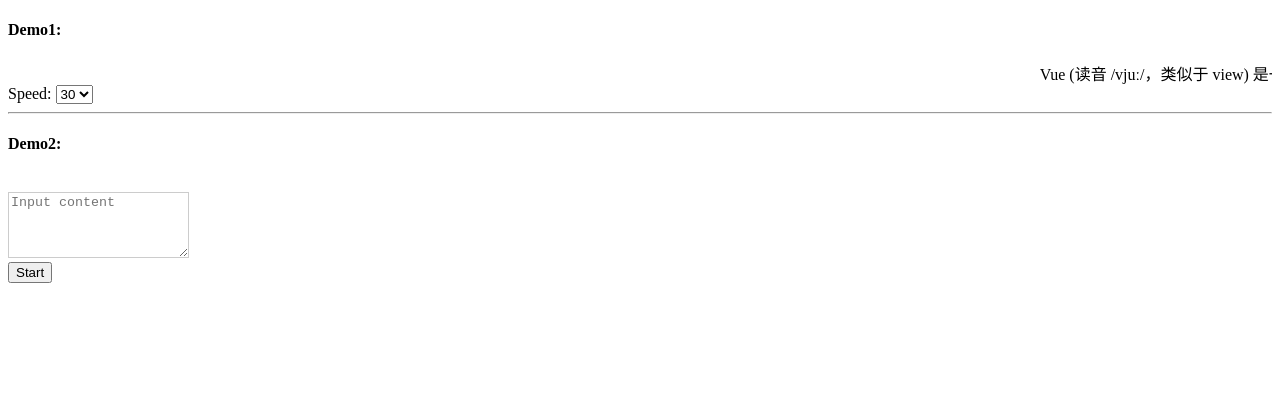
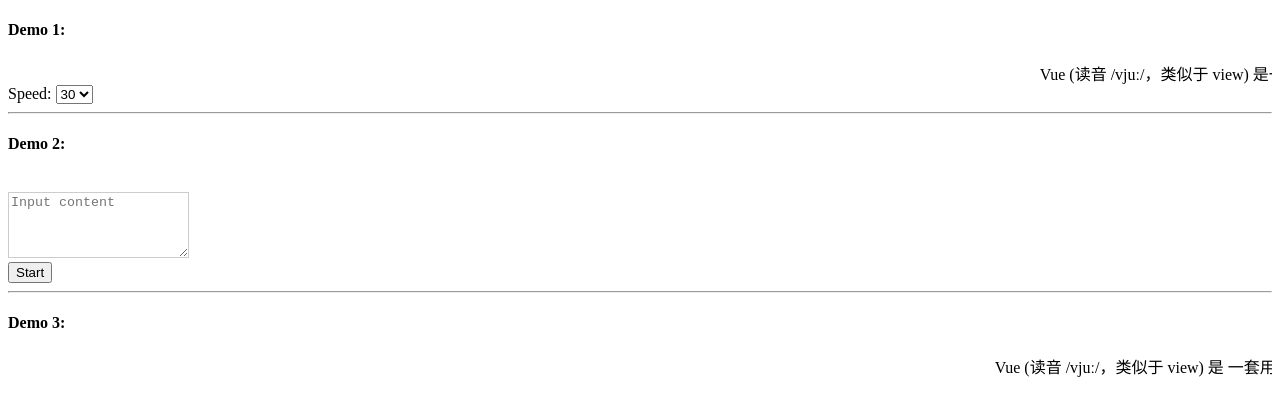
Before and after one commit to satrong/vue-text-marquee, a Vue app: page / in a window 1280 px wide. Shown: the top 416 px of the page. Built offline with nearby package versions, Linux system fonts and the light colour scheme.

Commit message:
Add demo

```diff
--- a/src/App.vue
+++ b/src/App.vue
@@ -1,19 +1,24 @@
 <template>
   <div id="app">
-    <h4>Demo1:</h4>
+    <h4>Demo 1:</h4>
     <VTextMarquee :speed="speed">Vue (读音 /vjuː/，类似于 view) 是一套用于构建用户界面的渐进式框架。与其它大型框架不同的是，Vue 被设计为可以自底向上逐层应用。Vue 的核心库只关注视图层，不仅易于上手，还便于与第三方库或既有项目整合。另一方面，当与现代化的工具链以及各种支持类库结合使用时，Vue 也完全能够为复杂的单页应用提供驱动。</VTextMarquee>
     <div>Speed:
       <select v-model="speed">
         <option v-for="n in [10,30,50,70,90]" :key="n" :value="n">{{n}}</option>
       </select>
     </div>
+
     <hr>
-    <h4>Demo2:</h4>
-    <VTextMarquee :speed="40" :content="message"></VTextMarquee>
+    <h4>Demo 2:</h4>
+    <VTextMarquee :speed="40">{{message}}</VTextMarquee>
     <div>
       <div><textarea v-model="content" rows="4" cols="20" placeholder="Input content"></textarea></div>
       <div><button @click="sub">Start</button></div>
     </div>
+
+    <hr>
+    <h4>Demo 3:</h4>
+    <VTextMarquee :speed="40" :content="list.join(' ')"></VTextMarquee>
   </div>
 </template>
 
@@ -30,12 +35,18 @@ export default {
       content: '',
       message: '',
       speed: 30,
+      list: [],
     };
   },
   methods: {
     sub() {
       this.message = this.content;
     },
+  },
+  created() {
+    setTimeout(() => {
+      this.list = ['Vue (读音 /vjuː/，类似于 view) 是', '一套用于构建用户界面的渐进式框架'];
+    }, 1000);
   },
 }
 </script>
```
